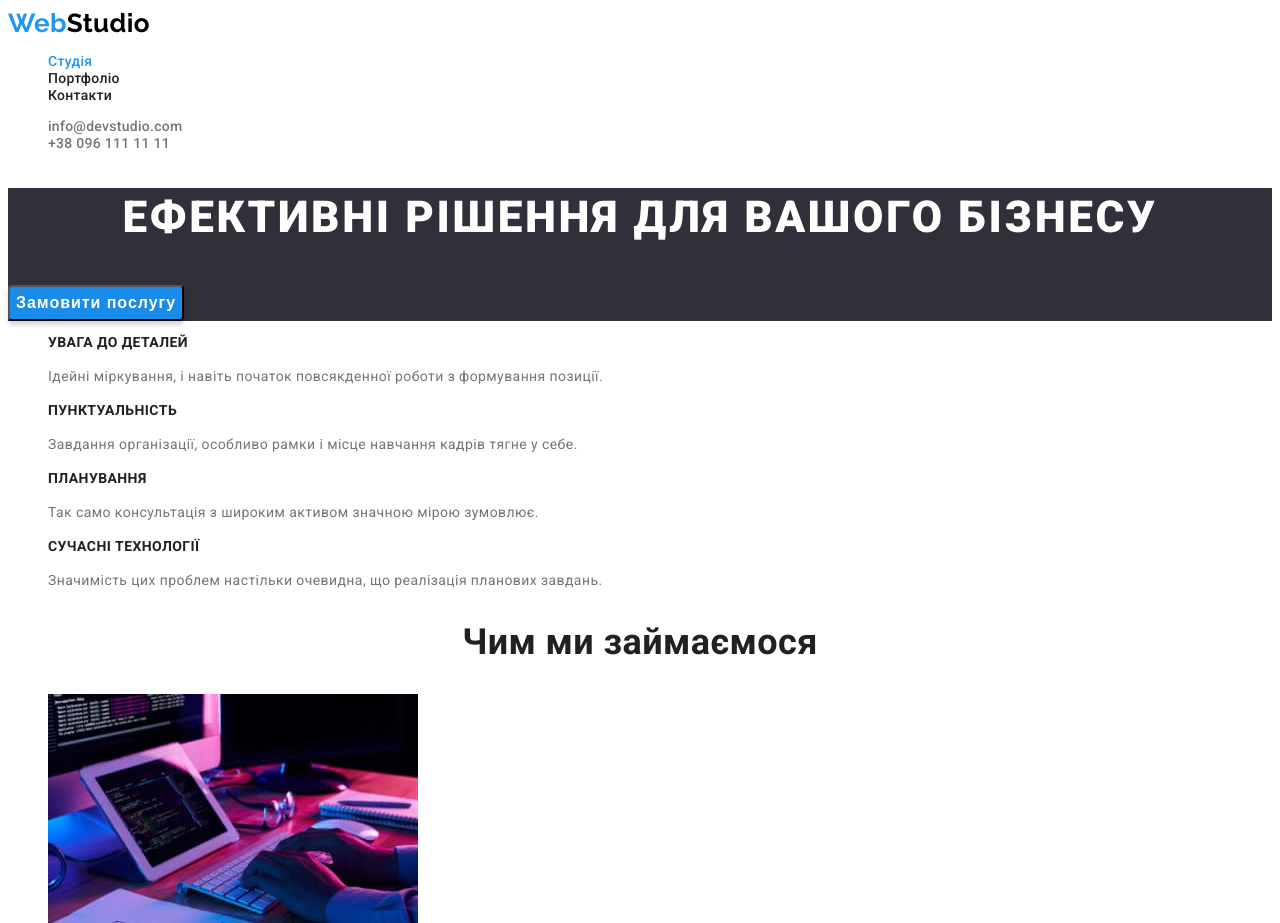
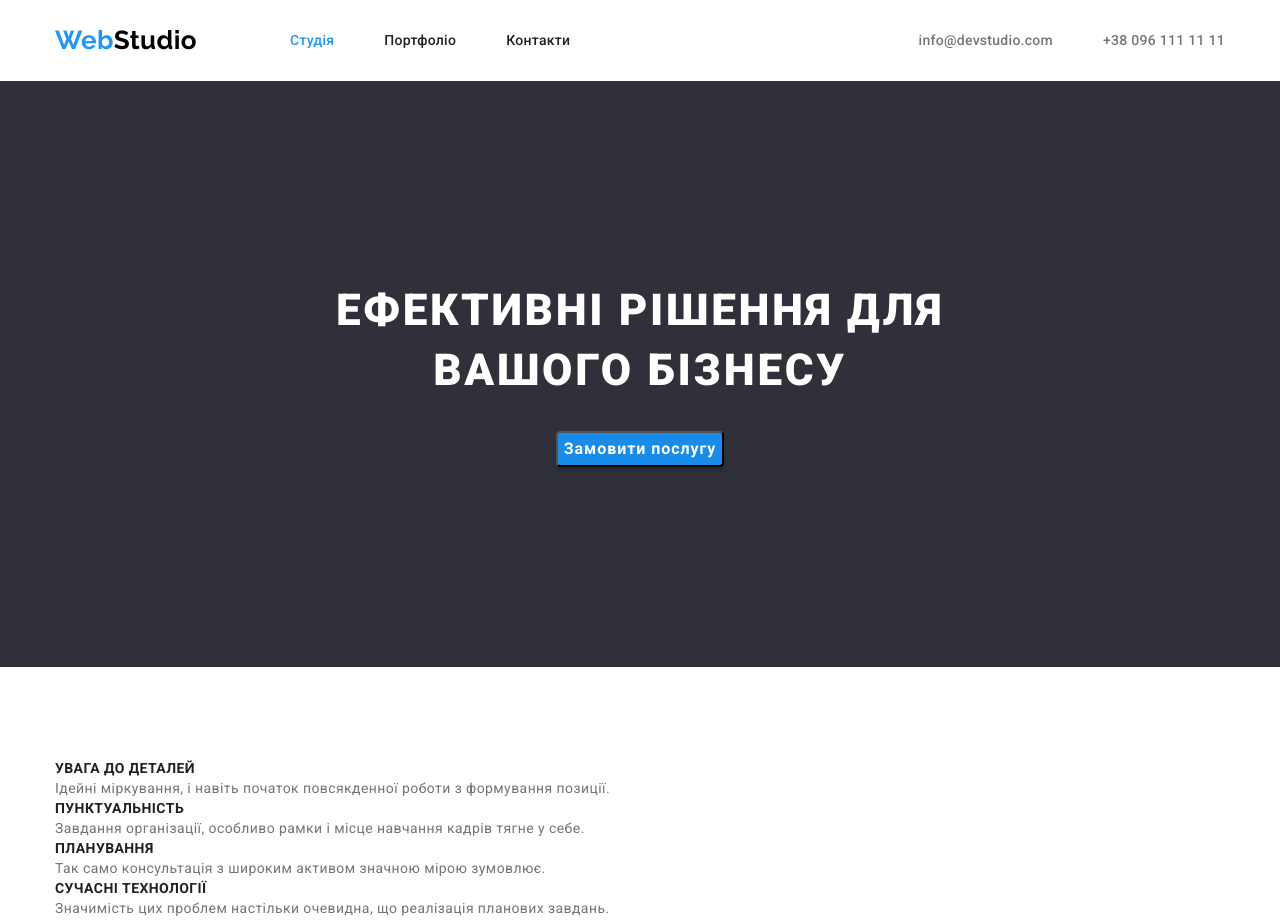
Before and after one commit to SashaShulga94/goit-markup-hw-03, a plain HTML site: page index.html in a window 1280 px wide. Shown: the top 923 px of the page. Drawn offline with nearby package versions, Linux system fonts and the light colour scheme.

Commit message:
process of creation HW3

```diff
--- a/CSS/styles.css
+++ b/CSS/styles.css
@@ -8,6 +8,15 @@
 .address,
 .project-link {
   text-decoration: none;
+}
+h1, h2, h3, h4, p{
+  margin-top: 0;
+  margin-bottom: 0;
+}
+ul, ol{
+  margin-top: 0;
+  margin-bottom: 0;
+  padding-left: 0;
 }
 .list,
 .menu-list {
@@ -39,6 +48,17 @@ body {
   font-size: 14px;
   letter-spacing: 0.03em;
 }
+.container{
+  width: 1200px;
+  margin-left: auto;
+  margin-right: auto;
+  padding-left: 15px;
+  padding-right: 15px;
+}
+.section{
+  padding-top: 94px;
+  padding-bottom: 94px;
+}
 .visually-hidden {
   position: absolute;
   white-space: nowrap;
@@ -51,20 +71,40 @@ body {
   clip-path: inset(50%);
   margin: -1px;
 }
+
 /* header */
+.page-header{
+  padding-top: 25px;
+  padding-bottom: 25px;
+}
+.header-container{
+  display: flex;
+  align-items: center;
+  justify-content: space-between;
+}
+.navigation-header{
+  display:flex;
+  align-items: center;
+}
+.menu-list{
+  display: flex;
+}
+.header-item:not(:last-child){
+  margin-right: 50px;
+}
 .logo {
   font-family: "Raleway";
   font-weight: 700;
   font-size: 26px;
   line-height: 1.2;
   color: var(--secondary-text-color-theme-dark);
+
+  margin-right: 93px;
 }
 .web {
   color: var(--accent-color);
 }
-.studio-footer {
-  color: var(--primary-text-color-theme-light);
-}
+
 .link {
   font-weight: 500;
   line-height: 1.14;
@@ -81,6 +121,12 @@ body {
   letter-spacing: 0.02em;
   color: var(--secondary-color-theme-gray);
 }
+.email
+{
+  margin-left: auto;
+  margin-right: 50px;
+}
+
 .menu-list :hover,
 .phone-footer:hover,
 .email-footer:hover,
@@ -93,31 +139,42 @@ body {
 /* hero */
 .hero-section {
   background-color: var(--secondary-background-color-theme-light);
+  text-align: center;
+  padding-bottom: 200px;
+  padding-top: 200px;
 }
 .hero-title {
   font-weight: 900;
   font-size: 44px;
   line-height: 1.36;
-  text-align: center;
   letter-spacing: 0.06em;
   text-transform: uppercase;
   color: var(--primary-text-color-theme-light);
+
+  margin-bottom: 30px;
+  margin-left: auto;
+  margin-right: auto;
+  width: 696px;
 }
 .hero-btn {
   font-weight: 700;
   font-size: 16px;
   line-height: 1.88;
-  display: flex;
+  display: block;
   align-items: center;
-  text-align: center;
   letter-spacing: 0.06em;
   color: var(--primary-text-color-theme-light);
   background: var(--button-color);
   box-shadow: 0px 4px 4px rgba(0, 0, 0, 0.15);
   border-radius: 4px;
   cursor: pointer;
+
+  margin: 0 auto;
 }
+
 /* features */
+
+
 .features-title {
   font-weight: 700;
   font-size: 14px;
@@ -173,6 +230,9 @@ body {
   line-height: 1.71;
   color: var(--secondary-text-color-4footer-gray);
 }
+.studio-footer {
+  color: var(--primary-text-color-theme-light);
+}
 /* portfolio */
 .portfolio-btn {
   font-family: "Roboto";
--- a/index.html
+++ b/index.html
@@ -5,6 +5,7 @@
     <meta http-equiv="X-UA-Compatible" content="IE=edge" />
     <meta name="viewport" content="width=device-width, initial-scale=1.0" />
     <title>WebStudio</title>
+    <link rel="stylesheet" href="https://cdn.jsdelivr.net/npm/modern-normalize@1.1.0/modern-normalize.min.css">
     <link rel="stylesheet" href="./CSS/styles.css" />
     <link rel="preconnect" href="https://fonts.googleapis.com" />
     <link rel="preconnect" href="https://fonts.gstatic.com" crossorigin />
@@ -15,32 +16,37 @@
   </head>
   <body>
     <!-- header -->
-    <header class="hat">
+    <header class="page-header">
+      <div class="container header-container">
+      <nav class="navigation-header">
       <a href="./index.html" class="logo"><span class="web">Web</span>Studio</a>
-      <nav>
         <ul class="menu-list">
-          <li><a href="./index.html" class="link current">Студія</a></li>
-          <li><a href="./portpholio.html" class="link">Портфоліо</a></li>
-          <li><a href="#adresa" class="link">Контакти</a></li>
+          <li class="header-item"><a href="./index.html" class="link current">Студія</a></li>
+          <li class="header-item"><a href="./portpholio.html" class="link">Портфоліо</a></li>
+          <li class="header-item"><a href="#adresa" class="link">Контакти</a></li>
         </ul>
       </nav>
       <ul class="menu-list">
-        <li>
+        <li class="phone-email-header">
           <a href="mailto:info@devstudio.com" class="email"
             >info@devstudio.com</a
           >
         </li>
-        <li><a href="tel:+380961111111" class="phone">+38 096 111 11 11</a></li>
+        <li class="phone-email-header"><a href="tel:+380961111111" class="phone">+38 096 111 11 11</a></li>
       </ul>
+    </div>
     </header>
 
     <!-- main -->
     <main>
       <section class="hero-section">
+        <div class="container">
         <h1 class="hero-title">Ефективні рішення для вашого бізнесу</h1>
         <button type="button" class="hero-btn">Замовити послугу</button>
+      </div>
       </section>
-      <section id="features" class="features">
+      <section id="features" class="features section">
+        <div class="container">
         <h2 class="visually-hidden">Наші переваги</h2>
         <ul class="list">
           <li>
@@ -71,6 +77,7 @@
             </p>
           </li>
         </ul>
+      </div>
       </section>
       <!-- what-we-do -->
       <section class="what-we-do">
@@ -106,7 +113,7 @@
         </ul>
       </section>
       <!-- team -->
-      <section class="our-team">
+      <section class="our-team section">
         <h2 class="our-team-title">Наша команда</h2>
         <ul class="list">
           <li class="our-team-data">
```
Also changed, not shown: portpholio.html (+11 -7 lines).
